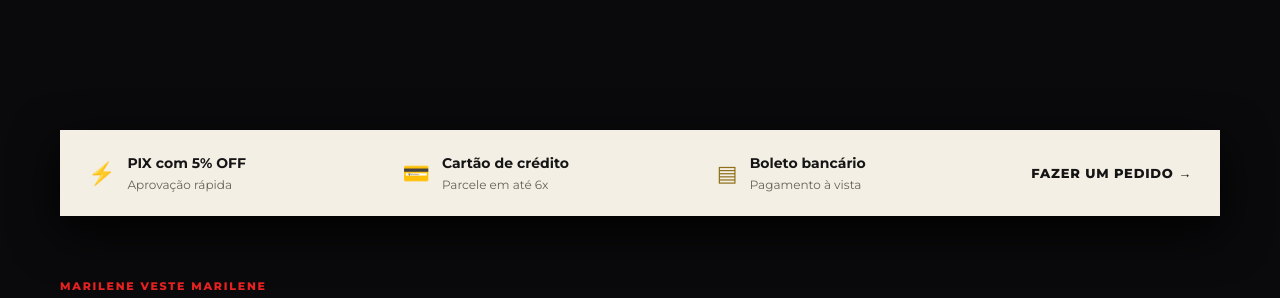
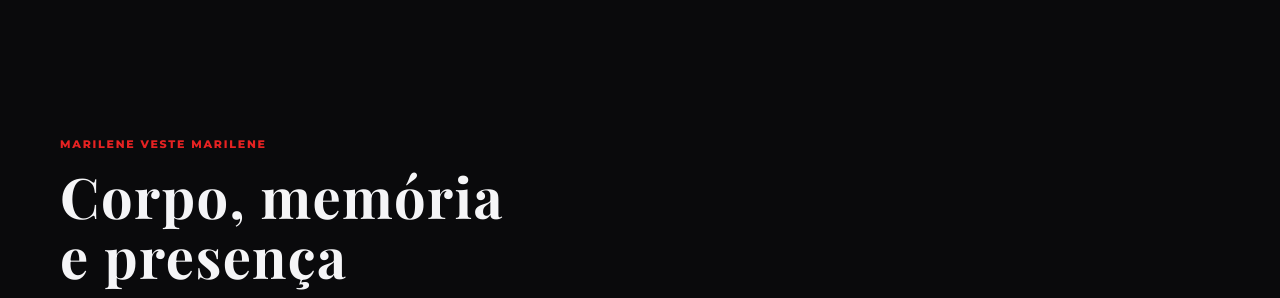
Before and after one commit to rick-pedrinha/site-marilene-ecommerce, a website: page index.html in a window 1280 px wide. Shown: the part 2660-2958 px from the top of the page. Drawn offline with nearby package versions, Linux system fonts and the light colour scheme; a web font is replaced by a local one.

Commit message:
Remove faixa de formas de pagamento

```diff
--- a/index.html
+++ b/index.html
@@ -79,21 +79,6 @@
             </section>
 
             <section class="campaign-section" id="campanha">
-                <section class="purchase-confidence" aria-label="Formas de pagamento e compra">
-                    <div class="purchase-confidence-item">
-                        <span class="confidence-icon">⚡</span>
-                        <div><strong>PIX com 5% OFF</strong><span>Aprovação rápida</span></div>
-                    </div>
-                    <div class="purchase-confidence-item">
-                        <span class="confidence-icon">💳</span>
-                        <div><strong>Cartão de crédito</strong><span>Parcele em até 6x</span></div>
-                    </div>
-                    <div class="purchase-confidence-item">
-                        <span class="confidence-icon">▤</span>
-                        <div><strong>Boleto bancário</strong><span>Pagamento à vista</span></div>
-                    </div>
-                    <a href="#produtos" class="confidence-cta">Fazer um pedido →</a>
-                </section>
                 <div class="campaign-heading">
                     <span class="section-kicker">MARILENE VESTE MARILENE</span>
                     <h2>Corpo, memória e presença</h2>
--- a/styles.css
+++ b/styles.css
@@ -358,30 +358,6 @@ input:focus, select:focus, textarea:focus {
     flex-wrap: wrap;
 }
 
-.purchase-confidence {
-    width: 100%;
-    margin: 0 0 56px;
-    position: relative;
-    z-index: 3;
-    background: #f4efe4;
-    color: #151515;
-    border-radius: var(--radius-lg);
-    padding: 22px 28px;
-    display: grid;
-    grid-template-columns: repeat(3, 1fr) auto;
-    gap: 22px;
-    align-items: center;
-    box-shadow: var(--shadow-lg);
-}
-
-.purchase-confidence-item { display: flex; align-items: center; gap: 12px; }
-.purchase-confidence-item div { display: flex; flex-direction: column; }
-.purchase-confidence-item strong { font-size: 14px; }
-.purchase-confidence-item span:not(.confidence-icon) { color: #686158; font-size: 12px; }
-.confidence-icon { font-size: 22px; color: #8f711c; }
-.confidence-cta { color: #151515; font-weight: 800; font-size: 13px; text-transform: uppercase; letter-spacing: .06em; }
-.confidence-cta:hover { color: #8f711c; }
-
 /* ==========================================================================
    PRODUCTS GRID & VITRINE
    ========================================================================== */
@@ -2223,14 +2199,6 @@ input:focus, select:focus, textarea:focus {
 
 /* Responsive fixes */
 @media (max-width: 900px) {
-    .purchase-confidence {
-        margin: 0 0 44px;
-        border-radius: 0;
-        grid-template-columns: repeat(3, 1fr);
-    }
-
-    .confidence-cta { grid-column: 1 / -1; text-align: center; }
-
     .campaign-layout { grid-template-columns: 1fr 1fr; }
     .campaign-photo-tall, .campaign-video-card { min-height: 560px; }
 
@@ -2278,8 +2246,6 @@ input:focus, select:focus, textarea:focus {
         padding: 60px 15px;
     }
 
-    .purchase-confidence { grid-template-columns: 1fr; padding: 24px 20px; gap: 16px; margin-bottom: 36px; }
-    .confidence-cta { grid-column: auto; text-align: left; border-top: 1px solid rgba(0,0,0,.12); padding-top: 16px; }
     .products-grid { grid-template-columns: 1fr; gap: 24px; }
     .product-card-footer { align-items: flex-end; gap: 12px; }
     .campaign-section { padding: 20px 15px 70px; }
```
